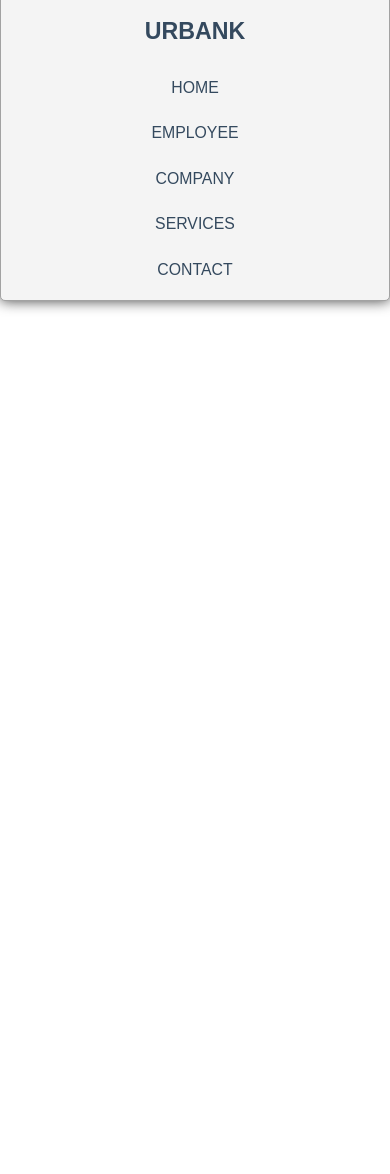
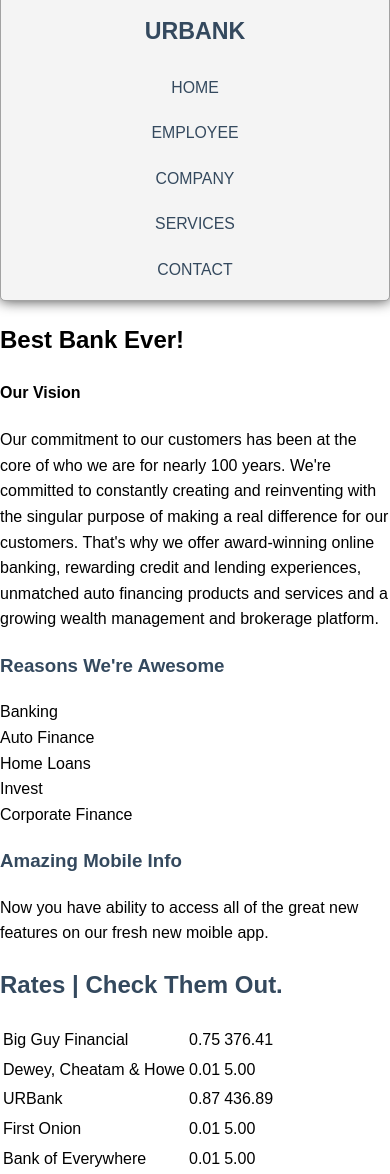
Before and after one commit to hamerjjh/allychallenge, a plain HTML site: page index.html in a window 390 px wide. Shown: the part 6-1180 px from the top of the page. Before the commit the page ends 844 px from the top, so only its background shows below. Drawn offline with Linux system fonts and the light colour scheme.

Commit message:
added content for reasons were awesome, mobile info and rates

```diff
--- a/index.html
+++ b/index.html
@@ -16,7 +16,33 @@
 </head>
 <body>
     <section class="wrapper">
+        <h1>Best Bank Ever!</h1>
+        <h4>Our Vision</h4>
+        <p>Our commitment to our customers has been at the core of who we are for nearly 100 years. We're committed to constantly creating and reinventing with the singular purpose of making a real difference for our customers. That's why we offer award-winning online banking, rewarding credit and lending experiences, unmatched auto financing products and services and a growing wealth management and brokerage platform.</p>
 
+        <h3>Reasons We're Awesome</h3>
+        <ul>
+            <li>Banking</li>
+            <li>Auto Finance</li>
+            <li>Home Loans</li>
+            <li>Invest</li>
+            <li>Corporate Finance</li>
+        </ul>
+
+        <h3>Amazing Mobile Info</h3>
+        <p>Now you have ability to access all of the great new features on our fresh new moible app.</p>
+
+        <h2>Rates | Check Them Out.</h2>
+
+        <table>
+                <tbody>
+                    <tr><td>Big Guy Financial</td><td>0.75</td><td>376.41</td></tr>
+                    <tr><td>Dewey, Cheatam & Howe</td><td>0.01</td><td>5.00</td></tr>
+                    <tr><td>URBank</td><td>0.87</td><td>436.89</td></tr>
+                    <tr><td>First Onion</td><td>0.01</td><td>5.00</td></tr>
+                    <tr><td>Bank of Everywhere</td><td>0.01</td><td>5.00</td></tr>
+                </tbody>
+            </table>
     </section>
 
     <script src="ally.js"></script>
```
